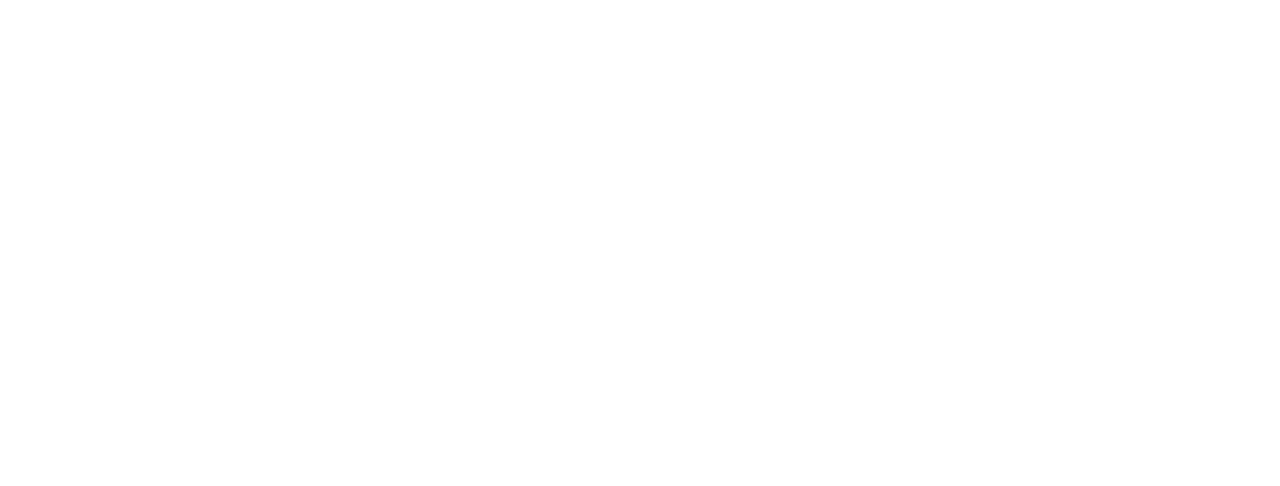
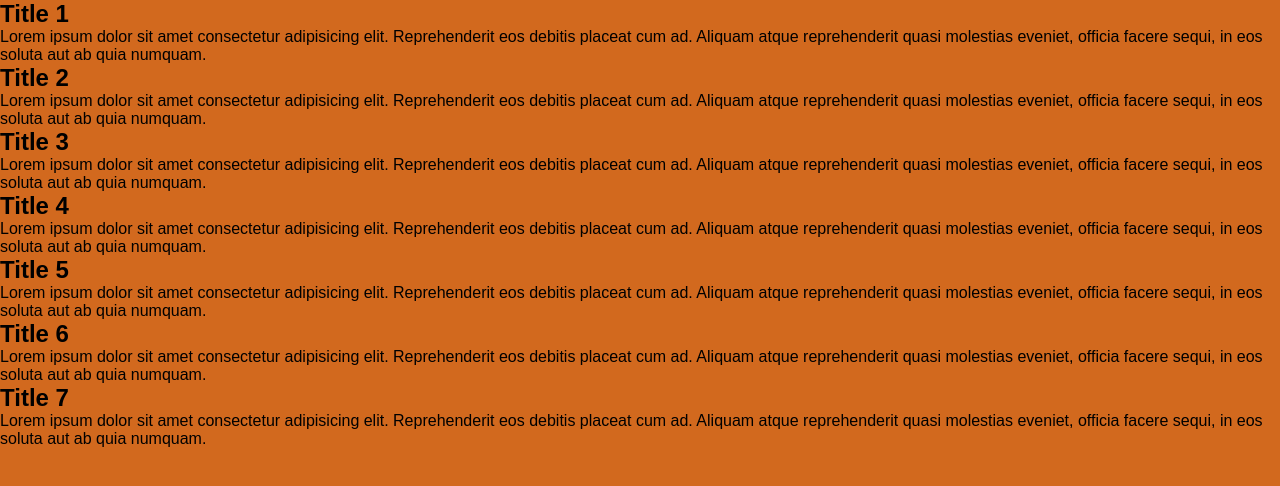
Before and after one commit to Waqasahmed15/Modern-Costom-Scroll-Bar, a plain HTML site: page index.html in a window 1280 px wide. Drawn offline with Linux system fonts and the light colour scheme.

Commit message:
card with her classes done

```diff
--- a/index.html
+++ b/index.html
@@ -4,7 +4,73 @@
     <meta charset="UTF-8" />
     <meta name="viewport" content="width=device-width, initial-scale=1.0" />
     <title>Modern-Custom-Scroll-Bar</title>
-    <link rel="stylesheet" href="style.css">
+    <link rel="stylesheet" href="style.css" />
   </head>
-  <body></body>
+  <body>
+    <section>
+      <div class="card">
+        <h2 class="card-title">Title 1</h2>
+        <p>
+          Lorem ipsum dolor sit amet consectetur adipisicing elit. Reprehenderit
+          eos debitis placeat cum ad. Aliquam atque reprehenderit quasi
+          molestias eveniet, officia facere sequi, in eos soluta aut ab quia
+          numquam.
+        </p>
+      </div>
+      <div class="card">
+        <h2 class="card-title">Title 2</h2>
+        <p>
+          Lorem ipsum dolor sit amet consectetur adipisicing elit. Reprehenderit
+          eos debitis placeat cum ad. Aliquam atque reprehenderit quasi
+          molestias eveniet, officia facere sequi, in eos soluta aut ab quia
+          numquam.
+        </p>
+      </div>
+      <div class="card">
+        <h2 class="card-title">Title 3</h2>
+        <p>
+          Lorem ipsum dolor sit amet consectetur adipisicing elit. Reprehenderit
+          eos debitis placeat cum ad. Aliquam atque reprehenderit quasi
+          molestias eveniet, officia facere sequi, in eos soluta aut ab quia
+          numquam.
+        </p>
+      </div>
+      <div class="card">
+        <h2 class="card-title">Title 4</h2>
+        <p>
+          Lorem ipsum dolor sit amet consectetur adipisicing elit. Reprehenderit
+          eos debitis placeat cum ad. Aliquam atque reprehenderit quasi
+          molestias eveniet, officia facere sequi, in eos soluta aut ab quia
+          numquam.
+        </p>
+      </div>
+      <div class="card">
+        <h2 class="card-title">Title 5</h2>
+        <p>
+          Lorem ipsum dolor sit amet consectetur adipisicing elit. Reprehenderit
+          eos debitis placeat cum ad. Aliquam atque reprehenderit quasi
+          molestias eveniet, officia facere sequi, in eos soluta aut ab quia
+          numquam.
+        </p>
+      </div>
+      <div class="card">
+        <h2 class="card-title">Title 6</h2>
+        <p>
+          Lorem ipsum dolor sit amet consectetur adipisicing elit. Reprehenderit
+          eos debitis placeat cum ad. Aliquam atque reprehenderit quasi
+          molestias eveniet, officia facere sequi, in eos soluta aut ab quia
+          numquam.
+        </p>
+      </div>
+      <div class="card">
+        <h2 class="card-title">Title 7</h2>
+        <p>
+          Lorem ipsum dolor sit amet consectetur adipisicing elit. Reprehenderit
+          eos debitis placeat cum ad. Aliquam atque reprehenderit quasi
+          molestias eveniet, officia facere sequi, in eos soluta aut ab quia
+          numquam.
+        </p>
+      </div>
+    </section>
+  </body>
 </html>
--- a/style.css
+++ b/style.css
@@ -2,4 +2,11 @@
   padding: 0;
   margin: 0;
   box-sizing: border-box;
+  font-family: sans-serif;
 }
+body {
+  background: chocolate;
+}
+
+.card {
+}
```
